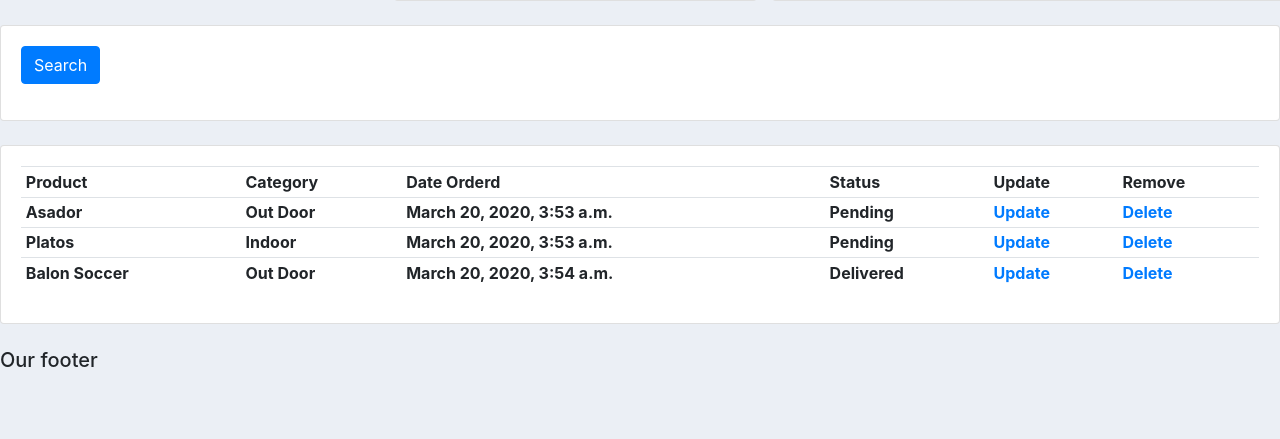
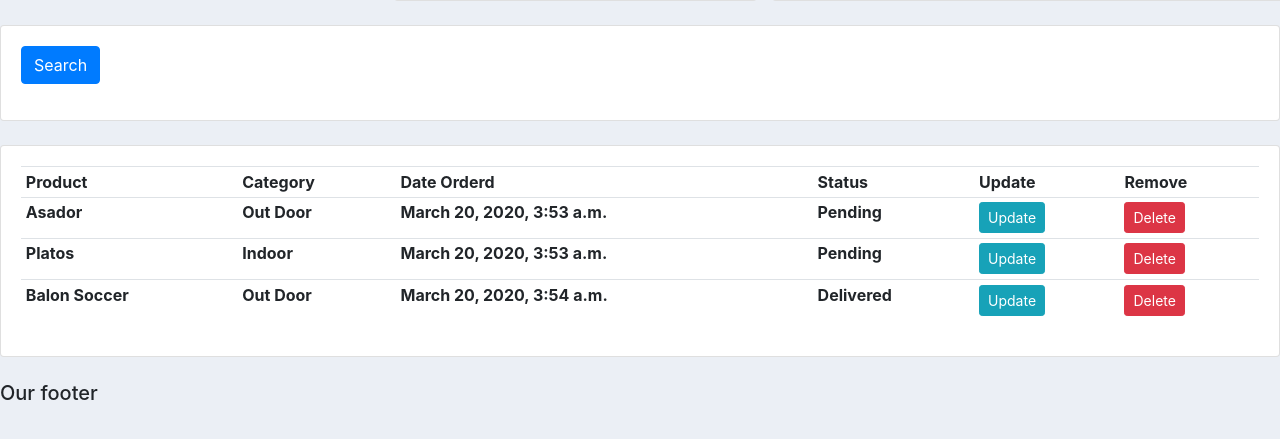
Before and after one commit to vctrtello1/Django, a Django app: template crm/accounts/templates/accounts/costumer.html in a window 1280 px wide. Shown: the part 266-705 px from the top of the page. Run offline with Django 3.2, Linux system fonts and the light colour scheme; data comes from the database, SQL or seed files in the repository; the template is opened without the code that fills it: values that come from a table or form of the project are taken from there, most other values are stand-ins (such as "Sample title", 1, 10 or a date in 2020); lists and menus that the app fills with data are empty; parts of the project's set-up code (start-up, migrations or seed data) failed here and were passed over; some libraries are stand-ins or nearby versions.

Commit message:
No reverse Match error

```diff
--- a/crm/accounts/templates/accounts/costumer.html
+++ b/crm/accounts/templates/accounts/costumer.html
@@ -56,8 +56,8 @@
           <th>{{order.product.category}}</th>
           <th>{{order.date_created}}</th>
           <th>{{order.status}}</th>
-          <th><a href="#">Update</a></th>
-          <th><a href="#">Delete</a></th>
+          <th><a class="btn btn-sm btn-info" href="#">Update</a></th>
+          <th><a class="btn btn-sm btn-danger" href="#">Delete</a></th>
         <tr>
       {% endfor %}
     </table>
--- a/crm/accounts/templates/accounts/dashboard.html
+++ b/crm/accounts/templates/accounts/dashboard.html
@@ -10,11 +10,13 @@
     <a class="btn btn-primary  btn-sm btn-block" href="">Create Customer</a>
     <table class="table table-sm">
       <tr>
+        <th></th>
         <th>Customer</th>
         <th>Phone</th>
       </tr>
       {% for costumer in costumers%}
         <tr>
+          <td><a class="btn btn-sm btn-info" href="{% url 'customer' customer.id %}">View</a></td>
           <th>{{costumer.name}}</th>
           <th>{{costumer.phone}}</th>
         <tr>
--- a/crm/accounts/urls.py
+++ b/crm/accounts/urls.py
@@ -2,7 +2,7 @@ from django.urls import path
 from . import views
 
 urlpatterns = [
-    path('home/', views.home),
-    path('products/', views.products),
-    path('customer/<str:pk_test>/', views.costumer),
+    path('home/', views.home, name="home"),
+    path('products/', views.products, name="products"),
+    path('customer/<str:pk_test>/', views.customer, name="customer"),
 ]
```
